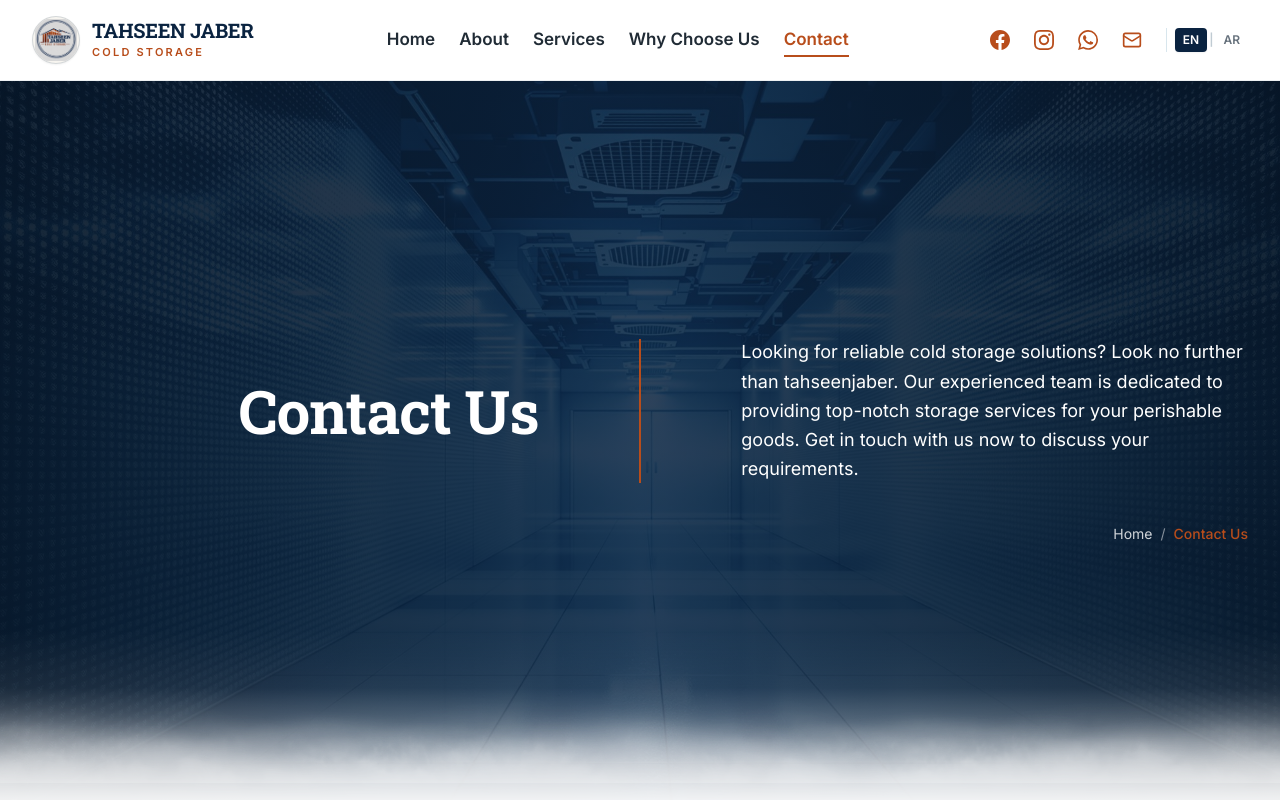
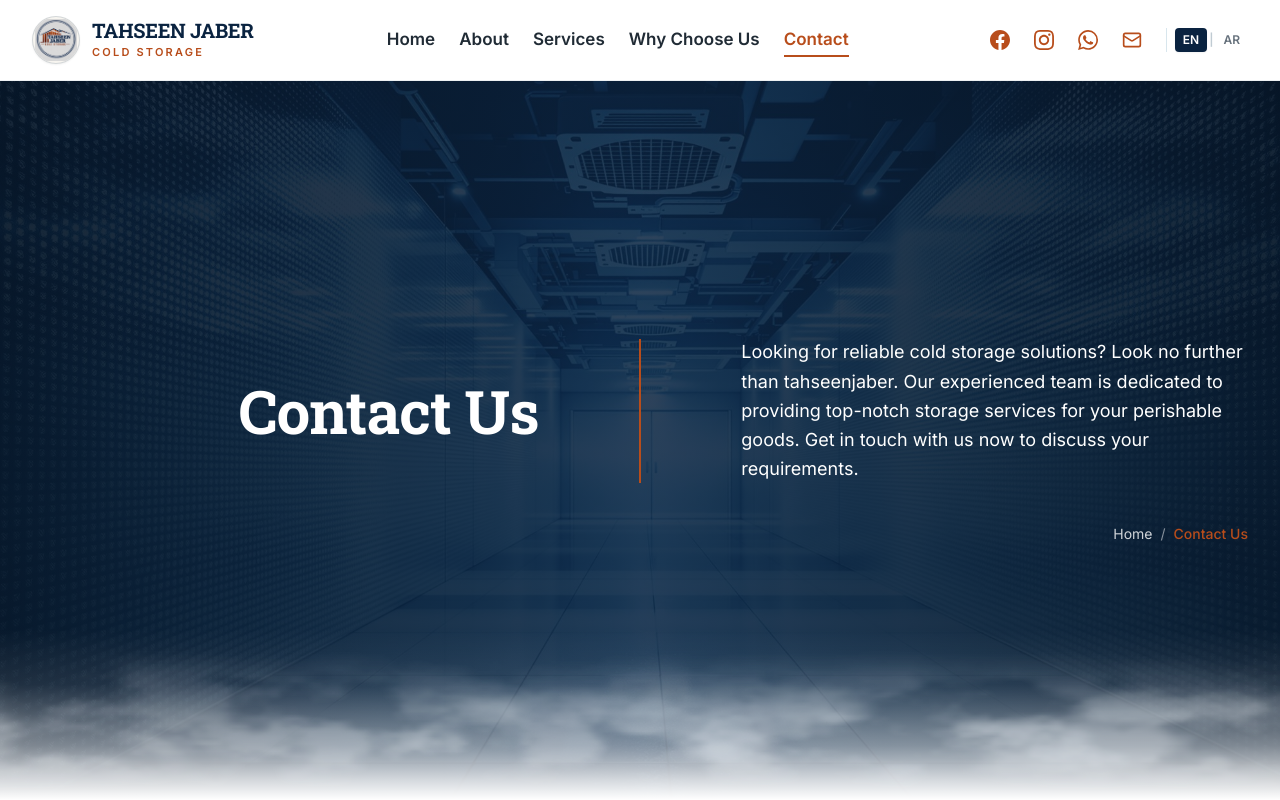
Before and after one commit to Ossamamajid143/tahseenjaber-cold-storage-logistics, a Next.js app: page /contact in a window 1280 px wide. Shown: the top 800 px of the page. Built offline with nearby package versions, Linux system fonts and the light colour scheme.

Commit message:
Refactor ColdFogOverlay component: implement noise-based fog animation, add transitionColor prop, and optimize fog display for reduced motion preferences

```diff
--- a/src/app/globals.css
+++ b/src/app/globals.css
@@ -84,43 +84,24 @@
   border-radius: 10px;
 }
 
-/* Slow, GPU-friendly movement for the shared hero cold-mist texture. */
-.cold-fog-layer {
+.cold-fog-static {
   background-position: center bottom;
-  will-change: transform;
 }
 
-.cold-fog-layer-back {
-  animation: cold-fog-drift-back 17s ease-in-out infinite alternate;
+[data-fog-static="true"] .cold-fog-static {
+  display: block;
 }
 
-.cold-fog-layer-front {
-  animation: cold-fog-drift-front 13s ease-in-out infinite alternate;
-}
-
-.cold-fog-layer-high {
-  animation: cold-fog-drift-high 21s ease-in-out infinite alternate;
-}
-
-@keyframes cold-fog-drift-back {
-  from { transform: translate3d(-1.5%, 2px, 0) scale(1.02); }
-  to { transform: translate3d(1.5%, -5px, 0) scale(1.06); }
-}
-
-@keyframes cold-fog-drift-front {
-  from { transform: translate3d(1.5%, 1px, 0) scale(1.04); }
-  to { transform: translate3d(-1.5%, -7px, 0) scale(1.08); }
-}
-
-@keyframes cold-fog-drift-high {
-  from { transform: translate3d(-1%, 3px, 0) scale(1.02); }
-  to { transform: translate3d(1%, -4px, 0) scale(1.05); }
+[data-fog-static="true"] .cold-fog-canvas {
+  display: none;
 }
 
 @media (prefers-reduced-motion: reduce) {
-  .cold-fog-layer {
-    animation: none;
-    transform: none;
-    will-change: auto;
+  .cold-fog-static {
+    display: block;
+  }
+
+  .cold-fog-canvas {
+    display: none;
   }
 }
--- a/src/app/why-choose-us/page.tsx
+++ b/src/app/why-choose-us/page.tsx
@@ -149,6 +149,7 @@
           description={content.desc}
           imageSrc="/images/temperature-storage.jpg"
           imagePosition="center 45%"
+          transitionColor="#F7F5F0"
         />
 
         <section className="grid grid-cols-1 overflow-hidden bg-[#F7F5F0] lg:min-h-[458px] lg:grid-cols-[42%_58%]" dir={isArabic ? "rtl" : "ltr"}>
--- a/src/components/PageHero.tsx
+++ b/src/components/PageHero.tsx
@@ -14,6 +14,7 @@
   imageSrc?: string;
   imagePosition?: string;
   overlayGradient?: string;
+  transitionColor?: "#FFFFFF" | "#F7F5F0";
 }
 
 export function PageHero({
@@ -23,6 +24,7 @@
   imageSrc = "/images/facility-exterior-wide.png",
   imagePosition = "center 40%",
   overlayGradient,
+  transitionColor = "#FFFFFF",
 }: PageHeroProps) {
   const { t, isArabic } = useLanguage();
   const navbarHeight = useNavbarHeight();
@@ -60,7 +62,7 @@
           />
         )}
 
-        <ColdFogOverlay />
+        <ColdFogOverlay transitionColor={transitionColor} />
       </div>
 
       {/* Main Hero Content */}
--- a/src/components/ui/ColdFogOverlay.tsx
+++ b/src/components/ui/ColdFogOverlay.tsx
@@ -1,30 +1,232 @@
 "use client";
 
-export function ColdFogOverlay() {
-  const fogTexture = {
-    backgroundImage: "url('/images/bg-fog-bottom.png')",
-    backgroundRepeat: "repeat-x",
-    backgroundSize: "auto 100%",
-  } as const;
+import { useEffect, useRef } from "react";
+
+type NoiseGrid = {
+  values: Float32Array;
+  width: number;
+  height: number;
+};
+
+function createNoiseGrid(baseWidth: number, baseHeight: number, seed: number): NoiseGrid {
+  const width = baseWidth * 8;
+  const height = baseHeight * 8;
+  const values = new Float32Array(width * height);
+  let state = seed >>> 0;
+
+  for (let index = 0; index < values.length; index += 1) {
+    state ^= state << 13;
+    state ^= state >>> 17;
+    state ^= state << 5;
+    values[index] = (state >>> 0) / 4294967295;
+  }
+
+  return { values, width, height };
+}
+
+function smoothstep(value: number) {
+  const clamped = Math.max(0, Math.min(1, value));
+  return clamped * clamped * (3 - 2 * clamped);
+}
+
+function sampleNoise(grid: NoiseGrid, x: number, y: number) {
+  const x0 = Math.floor(x);
+  const y0 = Math.floor(y);
+  const tx = smoothstep(x - x0);
+  const ty = smoothstep(y - y0);
+  const wrappedX = ((x0 % grid.width) + grid.width) % grid.width;
+  const wrappedY = ((y0 % grid.height) + grid.height) % grid.height;
+  const nextX = wrappedX + 1 === grid.width ? 0 : wrappedX + 1;
+  const nextY = wrappedY + 1 === grid.height ? 0 : wrappedY + 1;
+  const topLeft = grid.values[wrappedY * grid.width + wrappedX];
+  const topRight = grid.values[wrappedY * grid.width + nextX];
+  const bottomLeft = grid.values[nextY * grid.width + wrappedX];
+  const bottomRight = grid.values[nextY * grid.width + nextX];
+  const top = topLeft + (topRight - topLeft) * tx;
+  const bottom = bottomLeft + (bottomRight - bottomLeft) * tx;
+  return top + (bottom - top) * ty;
+}
+
+function cloudNoise(grid: NoiseGrid, x: number, y: number, driftX: number, driftY: number) {
+  let total = 0;
+  let weight = 0;
+
+  for (let octave = 0; octave < 4; octave += 1) {
+    const frequency = 1 << octave;
+    const octaveWeight = 1 / frequency;
+    total += sampleNoise(
+      grid,
+      x * frequency + driftX * frequency,
+      y * frequency + driftY * frequency
+    ) * octaveWeight;
+    weight += octaveWeight;
+  }
+
+  return total / weight;
+}
+
+interface ColdFogOverlayProps {
+  transitionColor?: "#FFFFFF" | "#F7F5F0";
+}
+
+export function ColdFogOverlay({ transitionColor = "#FFFFFF" }: ColdFogOverlayProps) {
+  const containerRef = useRef<HTMLDivElement | null>(null);
+  const canvasRef = useRef<HTMLCanvasElement | null>(null);
+
+  useEffect(() => {
+    const container = containerRef.current;
+    const canvas = canvasRef.current;
+    const context = canvas?.getContext("2d", { alpha: true });
+    if (!container || !canvas) return;
+    if (!context) {
+      container.dataset.fogStatic = "true";
+      return;
+    }
+
+    const reducedMotion = window.matchMedia("(prefers-reduced-motion: reduce)");
+    let motionReduced = reducedMotion.matches;
+    if (motionReduced) container.dataset.fogStatic = "true";
+
+    const slowClouds = createNoiseGrid(12, 4, 15731);
+    const rollingClouds = createNoiseGrid(16, 5, 61907);
+    let imageData = context.createImageData(canvas.width, canvas.height);
+    let frameId = 0;
+    let lastPaint = 0;
+    let visible = true;
+    let disposed = false;
+
+    const resizeCanvas = () => {
+      const width = Math.max(220, Math.min(520, Math.ceil(container.clientWidth * 0.38)));
+      const height = Math.max(44, Math.ceil(container.clientHeight * 0.4));
+      if (canvas.width !== width || canvas.height !== height) {
+        canvas.width = width;
+        canvas.height = height;
+        imageData = context.createImageData(width, height);
+      }
+    };
+
+    const render = (timestamp: number) => {
+      frameId = 0;
+      if (disposed || motionReduced || !visible || document.hidden) return;
+      if (timestamp - lastPaint >= 42) {
+        resizeCanvas();
+        const width = canvas.width;
+        const height = canvas.height;
+        const pixels = imageData.data;
+        const seconds = timestamp / 1000;
+        const slowDriftX = seconds * 0.24;
+        const slowDriftY = seconds * 0.035;
+        const rollingDriftX = -seconds * 0.19;
+        const rollingDriftY = -seconds * 0.055;
+
+        for (let y = 0; y < height; y += 1) {
+          const vertical = y / (height - 1);
+          const risingFade =
+            smoothstep((vertical - 0.08) / 0.58) *
+            (1 - smoothstep((vertical - 0.72) / 0.28));
+          for (let x = 0; x < width; x += 1) {
+            const horizontal = x / width;
+            const first = cloudNoise(
+              slowClouds,
+              horizontal * 12,
+              vertical * 4,
+              slowDriftX,
+              slowDriftY
+            );
+            const second = cloudNoise(
+              rollingClouds,
+              horizontal * 16,
+              vertical * 5,
+              rollingDriftX,
+              rollingDriftY
+            );
+            const firstDensity = smoothstep((first - 0.38) / 0.34) * 0.34;
+            const secondDensity = smoothstep((second - 0.4) / 0.33) * 0.28;
+            const alpha = (1 - (1 - firstDensity) * (1 - secondDensity)) * risingFade;
+            const pixel = (y * width + x) * 4;
+            pixels[pixel] = 245;
+            pixels[pixel + 1] = 249;
+            pixels[pixel + 2] = 252;
+            pixels[pixel + 3] = Math.round(alpha * 255);
+          }
+        }
+
+        context.putImageData(imageData, 0, 0);
+        lastPaint = timestamp;
+      }
+
+      frameId = window.requestAnimationFrame(render);
+    };
+
+    const start = () => {
+      if (!frameId && !motionReduced && visible && !document.hidden) {
+        frameId = window.requestAnimationFrame(render);
+      }
+    };
+
+    const observer = new IntersectionObserver(([entry]) => {
+      visible = entry.isIntersecting;
+      if (visible) {
+        start();
+      } else if (frameId) {
+        window.cancelAnimationFrame(frameId);
+        frameId = 0;
+      }
+    });
+
+    const handleVisibilityChange = () => {
+      if (document.hidden && frameId) {
+        window.cancelAnimationFrame(frameId);
+        frameId = 0;
+      } else {
+        start();
+      }
+    };
+
+    const handleMotionPreferenceChange = (event: MediaQueryListEvent) => {
+      motionReduced = event.matches;
+      if (motionReduced) {
+        container.dataset.fogStatic = "true";
+        if (frameId) {
+          window.cancelAnimationFrame(frameId);
+          frameId = 0;
+        }
+      } else {
+        delete container.dataset.fogStatic;
+        lastPaint = 0;
+        start();
+      }
+    };
+
+    resizeCanvas();
+    observer.observe(container);
+    document.addEventListener("visibilitychange", handleVisibilityChange);
+    reducedMotion.addEventListener("change", handleMotionPreferenceChange);
+    start();
+
+    return () => {
+      disposed = true;
+      observer.disconnect();
+      document.removeEventListener("visibilitychange", handleVisibilityChange);
+      reducedMotion.removeEventListener("change", handleMotionPreferenceChange);
+      if (frameId) window.cancelAnimationFrame(frameId);
+    };
+  }, []);
 
   return (
     <div
+      ref={containerRef}
       aria-hidden="true"
       className="pointer-events-none absolute inset-x-0 bottom-0 z-[1] h-[100px] overflow-hidden sm:h-[135px] lg:h-[170px]"
     >
-      <div className="absolute inset-0 bg-[linear-gradient(to_top,rgba(255,255,255,0.86)_0%,rgba(255,255,255,0.48)_24%,rgba(255,255,255,0.08)_66%,transparent_100%)]" />
+      <div className="cold-fog-static absolute inset-x-[-5%] bottom-0 hidden h-[86%] bg-[url('/images/bg-fog-bottom.png')] bg-repeat-x opacity-40 [background-size:auto_100%]" />
       <div
-        className="cold-fog-layer cold-fog-layer-back absolute -bottom-1 left-[-5%] h-[86%] w-[110%] opacity-35 sm:opacity-40"
-        style={fogTexture}
+        className="absolute inset-0"
+        style={{
+          background: `linear-gradient(to top, ${transitionColor} 0%, color-mix(in srgb, ${transitionColor} 82%, transparent) 12%, color-mix(in srgb, ${transitionColor} 48%, transparent) 32%, color-mix(in srgb, ${transitionColor} 10%, transparent) 68%, transparent 100%)`,
+        }}
       />
-      <div
-        className="cold-fog-layer cold-fog-layer-front absolute -bottom-2 left-[-7%] h-[70%] w-[114%] opacity-25 sm:opacity-30"
-        style={fogTexture}
-      />
-      <div
-        className="cold-fog-layer cold-fog-layer-high absolute bottom-[12%] left-[-4%] h-[58%] w-[108%] opacity-20"
-        style={fogTexture}
-      />
+      <canvas ref={canvasRef} className="cold-fog-canvas absolute inset-0 h-full w-full" />
     </div>
   );
 }
```
